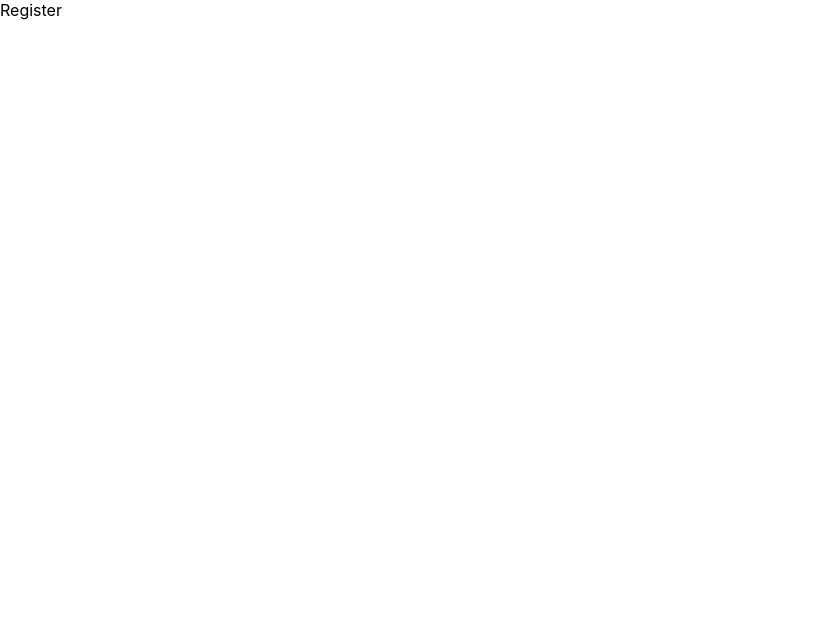
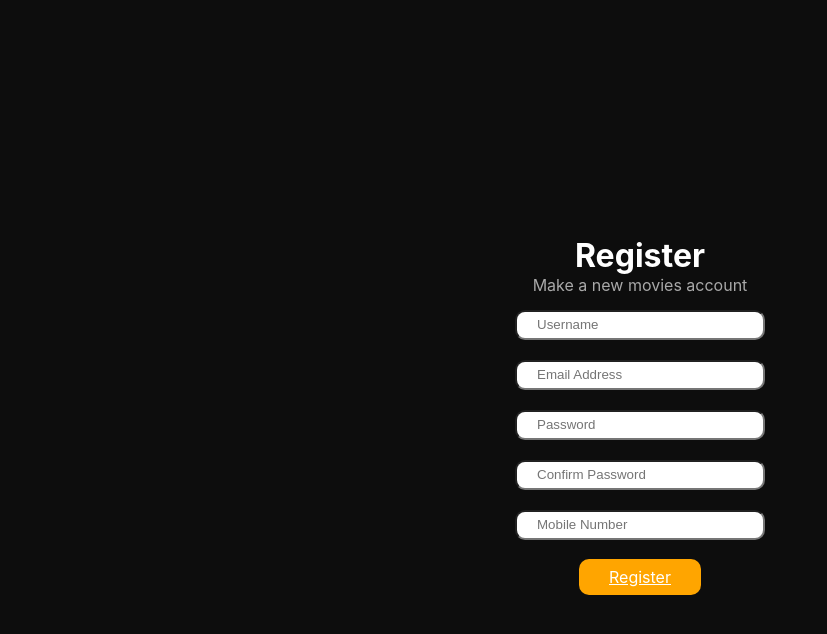
Before and after one commit to oriankeith002/MovieArena, a React (Create React App) app in the folder client/: page /register in a window 1280 px wide. Shown: the top 634 px of the page, without its empty margins (0-827 px from the left). Built offline with nearby package versions, Linux system fonts and the light colour scheme.

Commit message:
Dark Login and Registration pages

```diff
--- a/client/src/Components/CustomComponents/CustomInput.css
+++ b/client/src/Components/CustomComponents/CustomInput.css
@@ -2,7 +2,7 @@
     padding: 5px 20px;
     height: 30px;
     width: 250px;
-    color: #fff;
+    color: black;
     border-radius: 10px;
     margin: 10px 0;
 }
--- a/client/src/Components/Pages/Login.css
+++ b/client/src/Components/Pages/Auth.css
@@ -1,3 +1,10 @@
+.dark-closure {
+    min-width: 100vw;
+    min-height: 100vh;
+    background-color: black;
+}
+
+
 .container {
     position:absolute;
     width:100%;
@@ -38,7 +45,9 @@
     display: flex;
     justify-content: right;
 }
-
+.forgot:hover a {
+    color:aqua;
+}
 
 .submit-btn:hover {
     background-color: blue;
@@ -79,6 +88,7 @@
 }
 .container .headings h3 {
     font-size: 32px;
+    color:#fff;
 }
 .container .headings p {
     color:darkgrey;
--- a/client/src/Components/Pages/Login.jsx
+++ b/client/src/Components/Pages/Login.jsx
@@ -1,11 +1,11 @@
 import React from 'react'
 import CustomInput from '../CustomComponents/CustomInput'
 import { Link } from 'react-router-dom'
-import './Login.css'
+import './Auth.css'
 
 const Login = () => {
   return (
-    <div>
+    <div className='dark-closure'>
       <div className='container'>
         <div className='headings'>
           <h3>Login</h3>
--- a/client/src/Components/Pages/Register.jsx
+++ b/client/src/Components/Pages/Register.jsx
@@ -1,8 +1,38 @@
 import React from 'react'
+import CustomInput from '../CustomComponents/CustomInput'
+import { Link } from 'react-router-dom'
+import './Auth.css'
 
 const Register = () => {
   return (
-    <div>Register</div>
+    <div className='dark-closure'>
+      <div className='container'>
+        <div className='headings'>
+          <h3>Register</h3>
+          <p>Make a new movies account </p>
+        </div>
+        <br />
+        <br />
+        <br />
+        <form className='form-container'>
+          <CustomInput type="text" label="Username" i_id="text" />
+          <CustomInput type="email" label="Email Address" i_id="email" />
+          <CustomInput type="password" label="Password" i_id="password" />
+          <CustomInput type="password" label="Confirm Password" i_id="confirmpassword" />
+          <CustomInput type="text" label="Mobile Number" i_id="mobile" />
+          <br />
+          <br />
+          <br />
+          <br />
+          <Link
+            to="/register"
+            className='submit-btn'
+            type='submit'>
+              Register
+          </Link>
+        </form>
+      </div>
+    </div>
   )
 }
 
```
